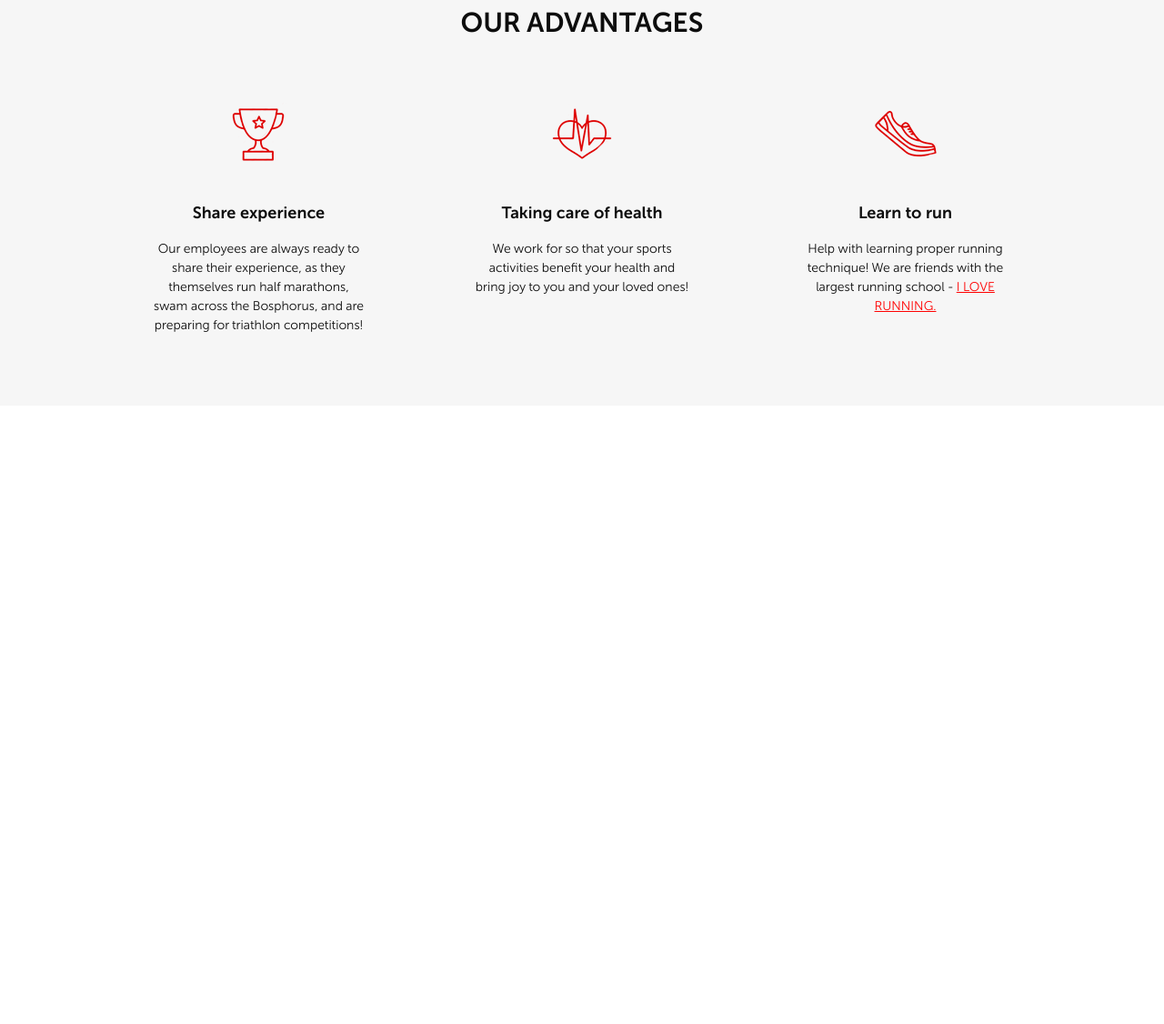
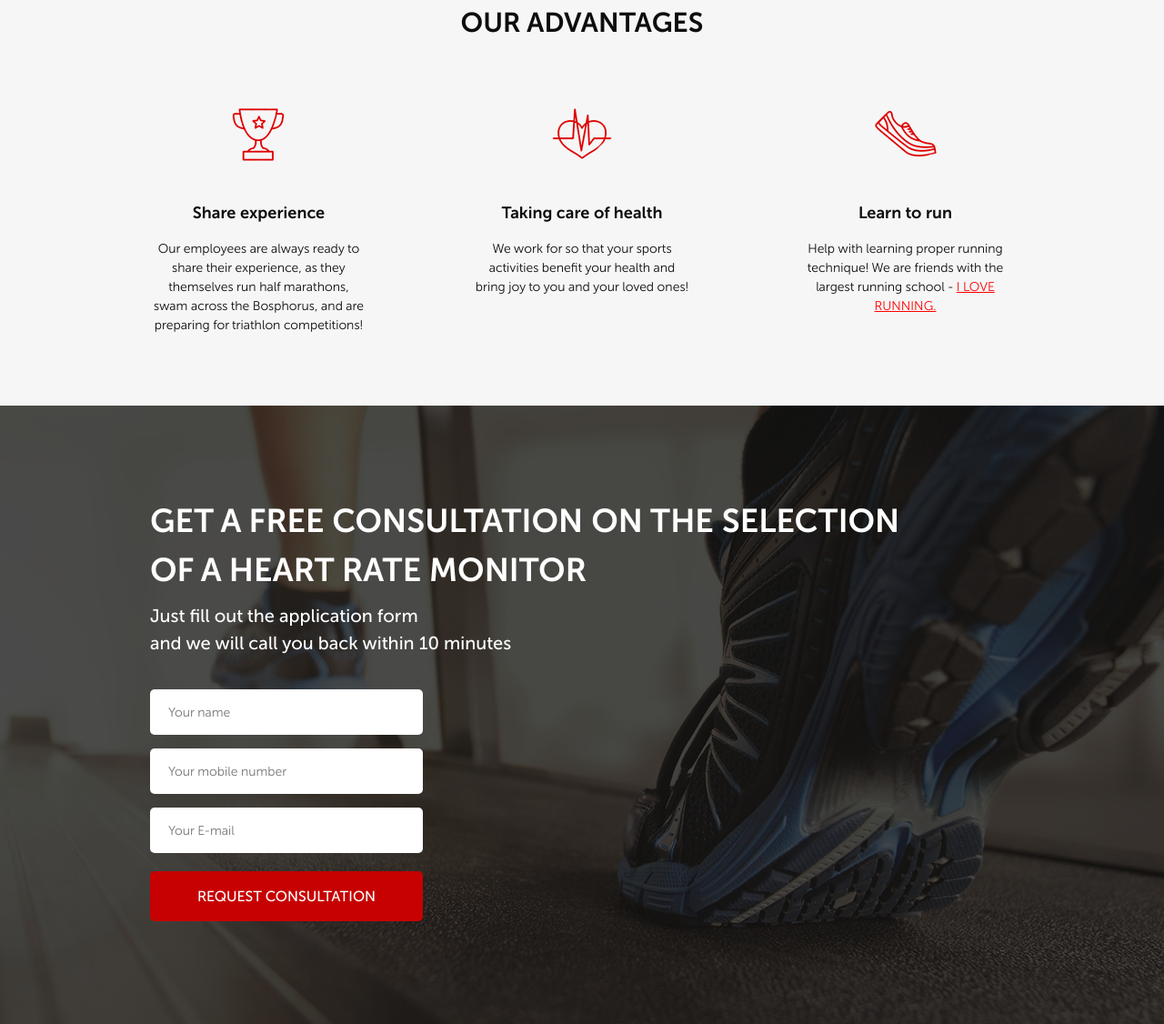
Before and after one commit to AndriyKostenko/HTML-CSS_Sport_website, a website: page src/index.html in a window 1280 px wide. Shown: the part 742-1868 px from the top of the page at 91% size. Before the commit the page ends 1188 px from the top, so only its background shows below. Drawn offline with Linux system fonts and the light colour scheme.

Commit message:
third sec. completed

```diff
--- a/src/index.html
+++ b/src/index.html
@@ -99,5 +99,25 @@
 
     </div>
 
+    <div class="consultation">
+        <div class="container">
+            <h2 class="title title_left">
+                Get a free consultation  on the selection <br> of a heart rate monitor
+            </h2>
+            <div class="consultation__descr">
+                Just fill out the application form <br>
+                and we will call you back within 10 minutes
+            </div>
+            <form class="feed-form" action="#">
+                <input name="name" required type="text" placeholder="Your name">
+                <input name="phone" required type="tel" placeholder="Your mobile number">
+                <input name="email" required type="email" placeholder="Your E-mail">
+
+                <button class="button button_submit" >REQUEST CONSULTATION</button>
+            </form>
+        </div>
+
+    </div>
+
 </body>
 </html>
--- a/src/sass/_media.scss
+++ b/src/sass/_media.scss
@@ -2,7 +2,7 @@
     .promo {
         min-height: 650px;
         padding: 30px 0 93px 0;
-        background: url(../../img/main.jpg) center (center/cover) no-repeat;
+        background: url(../img/main.jpg) center (center/cover) no-repeat;
     }
 }
 
--- a/src/sass/blocks/_buttons.scss
+++ b/src/sass/blocks/_buttons.scss
@@ -14,5 +14,11 @@
         height: 50px;
         font-size: 16px;
     }
+    &_submit {
+        width: 100%;
+        height: 55px;
+        color: #ffff;
+        font-size: 16px;
+    }
 
 }
--- /dev/null
+++ b/src/sass/blocks/_consultation.scss
@@ -0,0 +1,11 @@
+.consultation {
+    min-height: 680px;
+    padding: 100px 0 92px 0;
+    background: url('../img/consultation.jpg') center (center/cover) no-repeat;
+    &__descr {
+        color: #ffff;
+        font-size: 20px;
+        font-weight: 500;
+
+    }
+}
--- /dev/null
+++ b/src/sass/blocks/_forms.scss
@@ -0,0 +1,20 @@
+.feed-form {
+    margin-top: 36px;
+    display: flex;
+    flex-direction: column;
+    width: 300px;
+    input {
+        height: 50px;
+        border-radius: 5px;
+        background-color: #ffff;
+        margin-bottom: 15px;
+        border: none;
+        padding: 0 20px;
+        color: #4b4b4b;
+        font-size: 14px;
+        font-weight: 300;
+        &:nth-child(3) {
+            margin-bottom: 20px;
+        }
+    }
+}
--- a/src/sass/blocks/_promo.scss
+++ b/src/sass/blocks/_promo.scss
@@ -1,7 +1,7 @@
 .promo {
    min-height: 650px;
    padding: 21px 0 93px 0;
-   background: url(../../img/main.jpg) center (center/cover) no-repeat;
+   background: url(../img/main.jpg) center (center/cover) no-repeat;
    &__wrapper {
       display: flex;
       flex-direction: column;
--- a/src/sass/blocks/_titles.scss
+++ b/src/sass/blocks/_titles.scss
@@ -3,4 +3,10 @@
     font-size: 30px;
     font-weight: 700;
     text-align: center;
+    text-transform: uppercase;
+    &_left {
+        color: #ffffff;
+        font-size: 36px;
+        text-align: left;
+    }
 }
--- a/src/sass/style.scss
+++ b/src/sass/style.scss
@@ -11,4 +11,6 @@
 @import 'blocks/buttons';
 @import 'blocks/advantages';
 @import 'blocks/titles';
+@import 'blocks/consultation';
+@import 'blocks/forms';
 @import 'media.scss';
```
Also changed, not shown: src/css/style.min.css.
